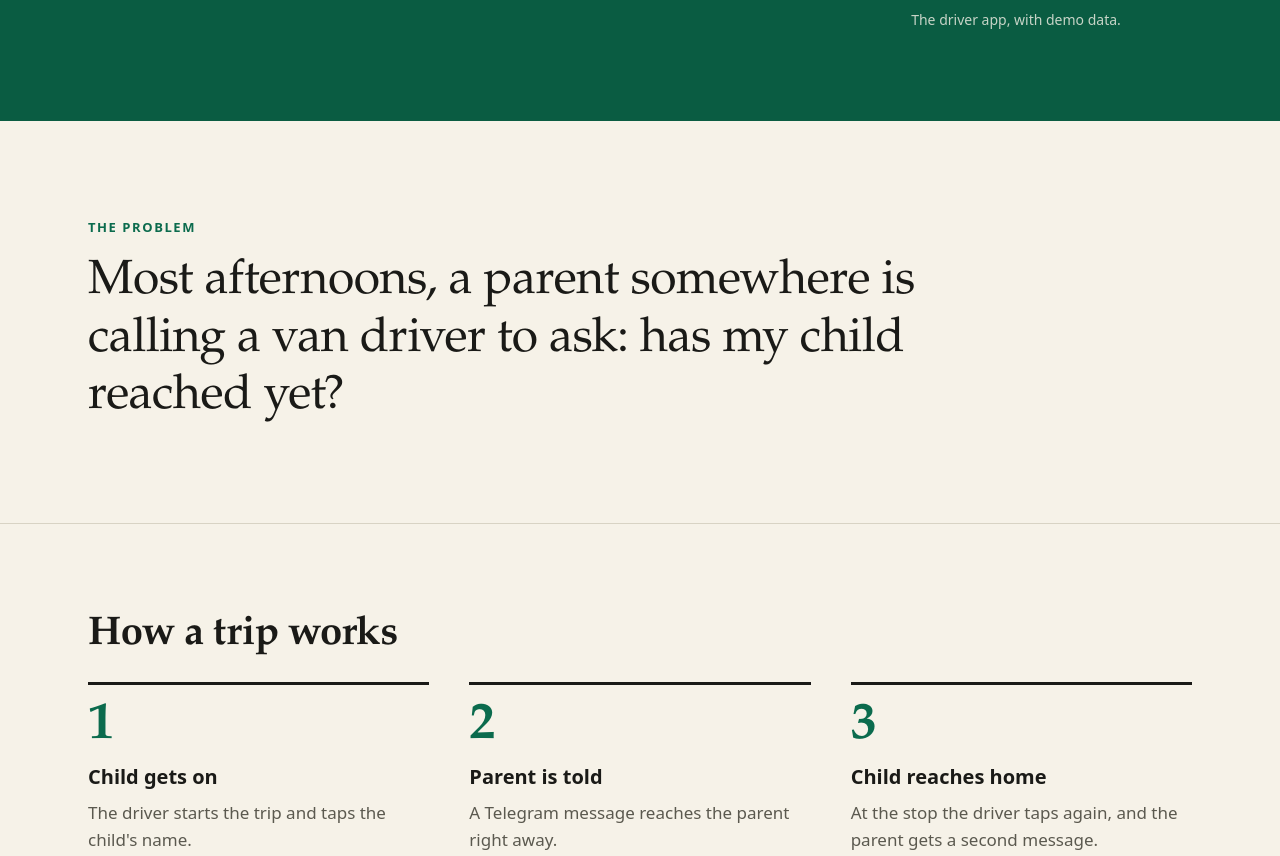
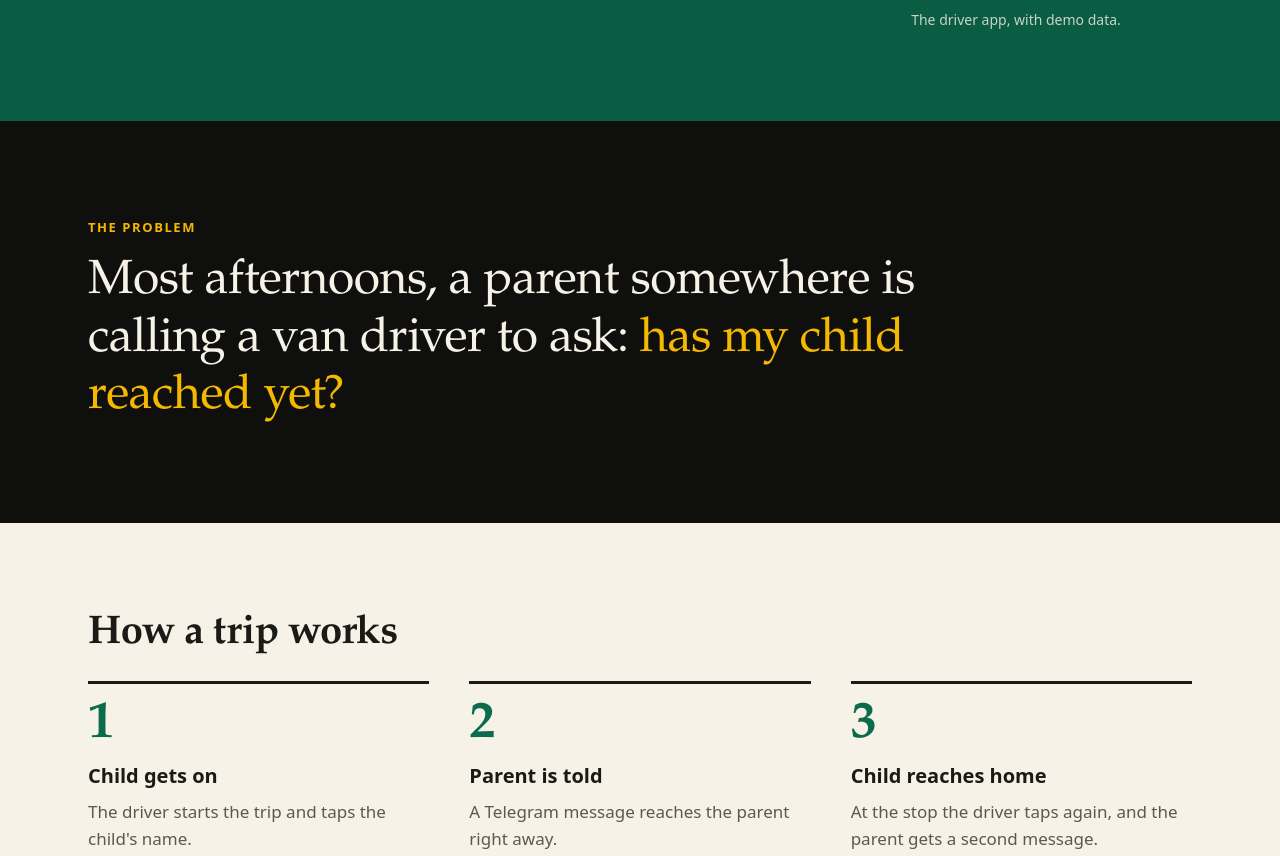
Before and after one commit to Aqib053/tapsafe, a plain HTML site: page site/index.html in a window 1280 px wide. Shown: the part 760-1616 px from the top of the page. Drawn offline with Linux system fonts and the light colour scheme.

Commit message:
Add black to the landing page palette
The problem statement and the footer are now black, with the key phrase
in yellow.

Co-Authored-By: Claude Sonnet 5.5 <noreply@anthropic.com>

```diff
--- a/site/css/site.css
+++ b/site/css/site.css
@@ -5,6 +5,7 @@
   --cream: #f6f2e8;
   --tint: #f3e8c3;
   --ink: #1a1a17;
+  --black: #0f0f0e;
   --muted: #5b594f;
   --line: #d8d3c4;
   --yellow: #f5b800;
@@ -113,10 +114,10 @@ h1 em { color: var(--yellow); font-style: normal; }
 .button:hover { filter: brightness(1.06); }
 
 /* problem line */
-.problem { padding: clamp(3rem, 8vw, 6rem) 0; border-bottom: 1px solid var(--line); }
+.problem { padding: clamp(3rem, 8vw, 6rem) 0; background: var(--black); color: var(--cream); }
 .label {
   margin-bottom: 1rem;
-  color: var(--green-text);
+  color: var(--yellow);
   font-size: 0.8125rem;
   font-weight: 700;
   letter-spacing: 0.12em;
@@ -130,6 +131,7 @@ h1 em { color: var(--yellow); font-style: normal; }
 }
 
 /* sections */
+.problem-line em { color: var(--yellow); font-style: normal; }
 .section { padding: clamp(3rem, 7vw, 5.5rem) 0; }
 .tint { background: var(--tint); }
 .rule { border-top: 1px solid var(--line); }
@@ -187,9 +189,9 @@ h2 { font-size: clamp(1.75rem, 3.6vw, 2.5rem); line-height: 1.15; }
 .cta p { margin-bottom: 0; max-width: 36rem; }
 
 /* footer */
-.foot { padding: 1.5rem 0 2.5rem; color: var(--muted); font-size: 0.9375rem; }
+.foot { padding: 1.75rem 0 2.5rem; background: var(--black); color: #b9b6aa; font-size: 0.9375rem; }
 .foot-inner { display: flex; align-items: center; justify-content: space-between; gap: 1rem; flex-wrap: wrap; }
-.foot .brand { color: var(--ink); }
+.foot .brand { color: var(--cream); }
 .foot p { margin: 0; }
 
 /* wide screens */
--- a/site/index.html
+++ b/site/index.html
@@ -44,7 +44,7 @@
     <section class="problem" aria-labelledby="problem">
       <div class="wrap">
         <p class="label" id="problem">The problem</p>
-        <p class="problem-line">Most afternoons, a parent somewhere is calling a van driver to ask: has my child reached yet?</p>
+        <p class="problem-line">Most afternoons, a parent somewhere is calling a van driver to ask: <em>has my child reached yet?</em></p>
       </div>
     </section>
 
```
